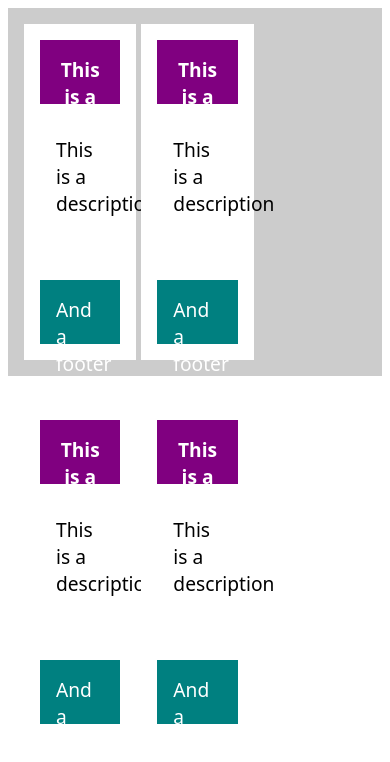
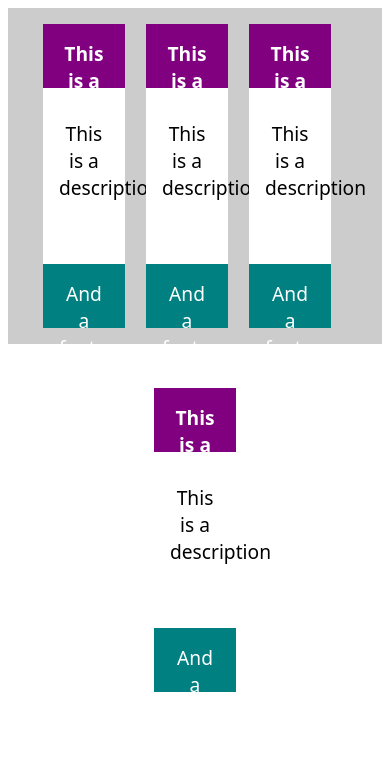
Before and after one commit to dana-ciocan/real-life-subgrid-examples, a plain HTML site: page content-cards/1-set-height/index.html in a window 390 px wide. Drawn offline with Linux system fonts and the light colour scheme.

Commit message:
Adjust set height example to make it 'responsive'

```diff
--- a/content-cards/1-set-height/index.html
+++ b/content-cards/1-set-height/index.html
@@ -10,6 +10,7 @@
   </head>
   <body>
     <div class="container">
+      <div class="center-container">
         <div class="card">
           <div class="title">This is a title</div>
           <div class="description">This is a description</div>
@@ -31,5 +32,6 @@
           <div class="footer">And a footer too</div>
         </div>
       </div>
+    </div>
   </body>
 </html>
--- a/content-cards/1-set-height/styles.css
+++ b/content-cards/1-set-height/styles.css
@@ -1,12 +1,20 @@
 .container {
   padding: 1rem;
-  height: 21rem;
+  height: 19rem;
+}
+
+.center-container {
+  text-align: center;
 }
 
 .card {
   display: inline-block;
-  padding: 1rem;
-  width: 23.5%;
+  width: 24%;
+  margin-right: 1rem;
+}
+
+.card:last-of-type {
+  margin-right: 0;
 }
 
 .title {
@@ -15,7 +23,7 @@
 }
 
 .description {
-  height: 7rem;
+  min-height: 7rem;
   margin-bottom: 1rem;
 }
 
```
Lines whose indentation alone changed are shown as unchanged.
